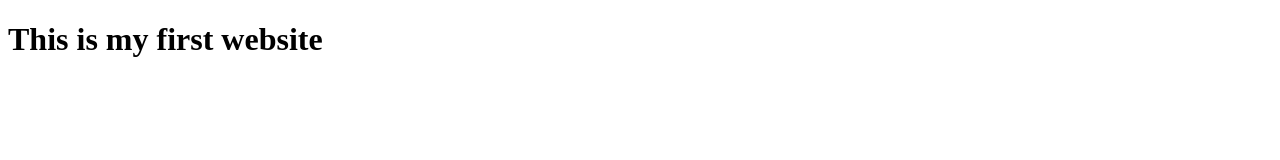
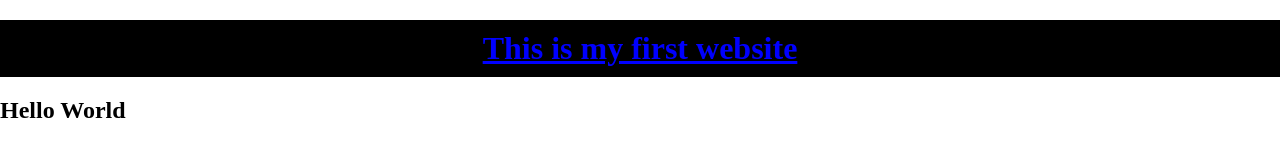
Before and after one commit to daudir/portfolio, a plain HTML site: page index.html in a window 1280 px wide. Drawn offline with Linux system fonts and the light colour scheme.

Commit message:
static site

```diff
--- a/index.html
+++ b/index.html
@@ -4,8 +4,10 @@
     <meta charset="UTF-8">
     <meta name="viewport" content="width=device-width, initial-scale=1.0">
     <title>Portfolio</title>
+    <link rel="stylesheet" href="/src/styles.css">
 </head>
 <body>
     <h1>This is my first website</h1>
+    <h2>Hello World</h2>
 </body>
 </html>
--- /dev/null
+++ b/src/styles.css
@@ -0,0 +1,15 @@
+*{
+    box-sizing: border-box;
+    margin: 0;
+    padding: 0;
+}
+
+h1{
+    color: blue;
+    text-decoration: underline;
+    padding: 10px;
+    background-color: black;
+    text-align: center;
+    margin-bottom: 20px;
+    margin-top: 20px;
+}
```
